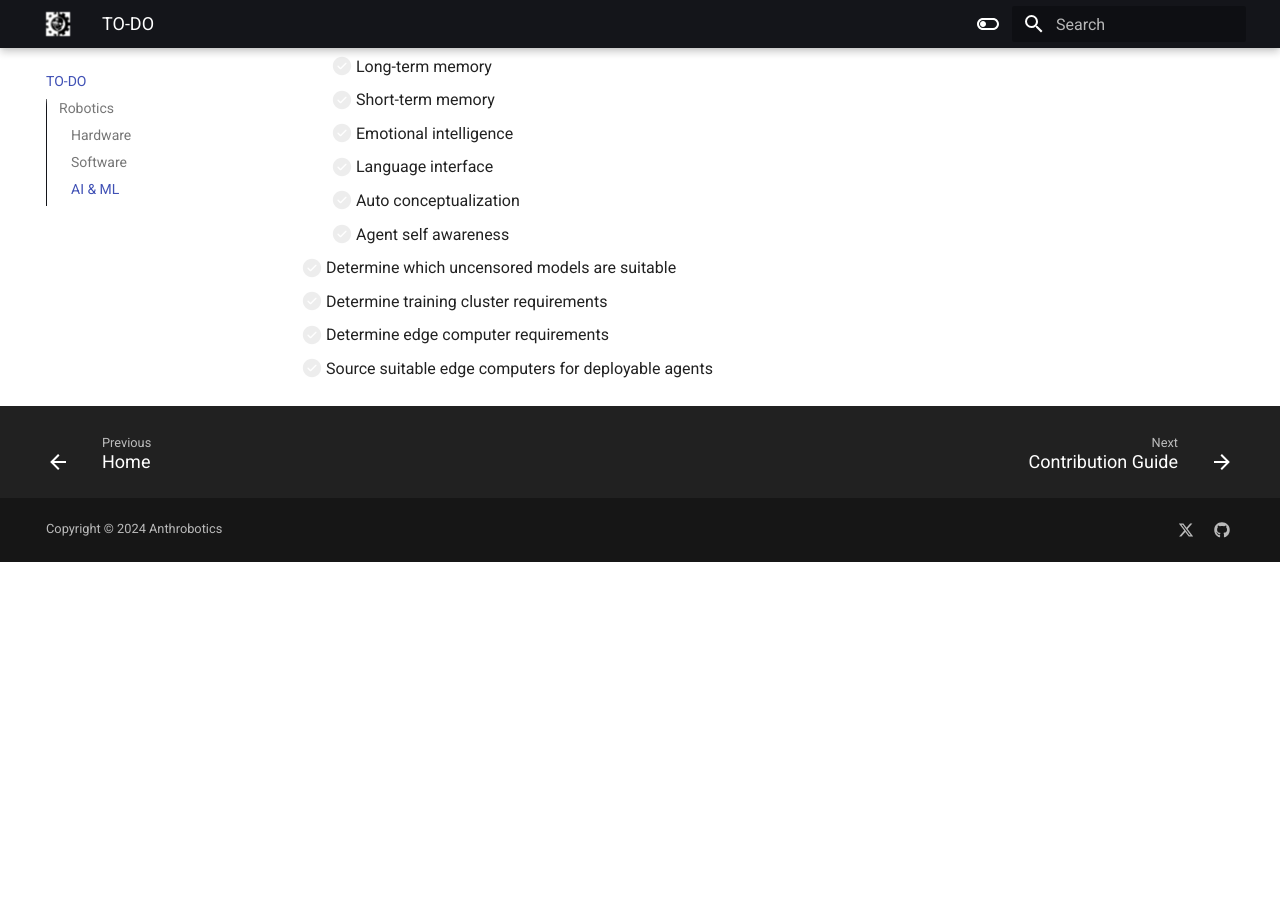
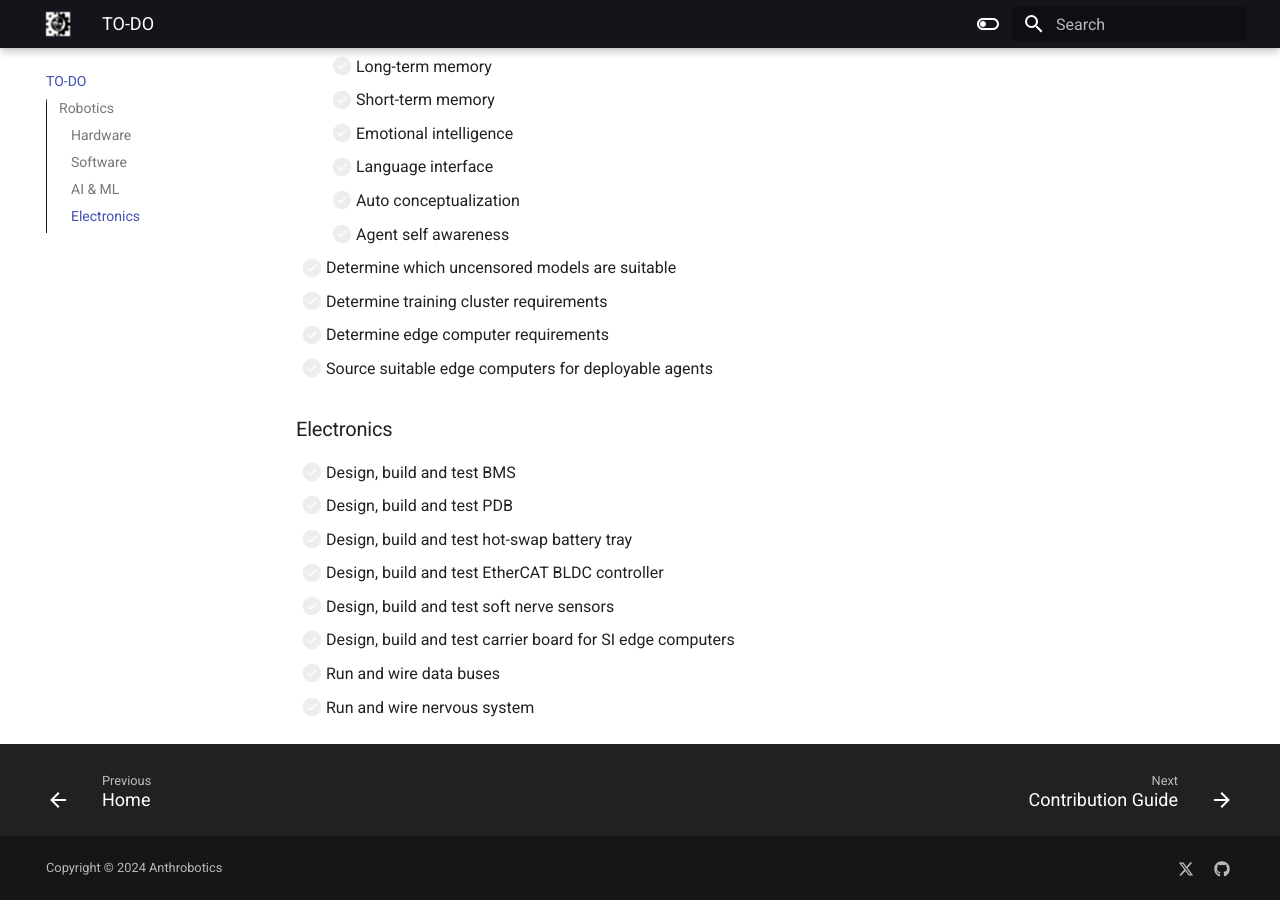
Before and after one commit to Anthrobotics/anthro-docs, an MkDocs documentation site: the page built from docs/TO-DO.md, in a window 1280 px wide and 900 px high, scrolled down 1702 px. Built offline with MkDocs 1.6.1 and Material for MkDocs 9.7.7, drawn with Linux system fonts in a browser that asks for light colours; before the commit the page ends 2264 px from its top, so only the background shows below that.

Commit message:
Update TO-DO.md

```diff
--- a/docs/TO-DO.md
+++ b/docs/TO-DO.md
@@ -60,3 +60,14 @@ You can find your team's respective tasks in each section. Feel free to assist o
 - [ ] Determine training cluster requirements
 - [ ] Determine edge computer requirements
 - [ ] Source suitable edge computers for deployable agents
+
+### Electronics
+
+- [ ] Design, build and test BMS
+- [ ] Design, build and test PDB
+- [ ] Design, build and test hot-swap battery tray
+- [ ] Design, build and test EtherCAT BLDC controller
+- [ ] Design, build and test soft nerve sensors
+- [ ] Design, build and test carrier board for SI edge computers
+- [ ] Run and wire data buses
+- [ ] Run and wire nervous system
```
